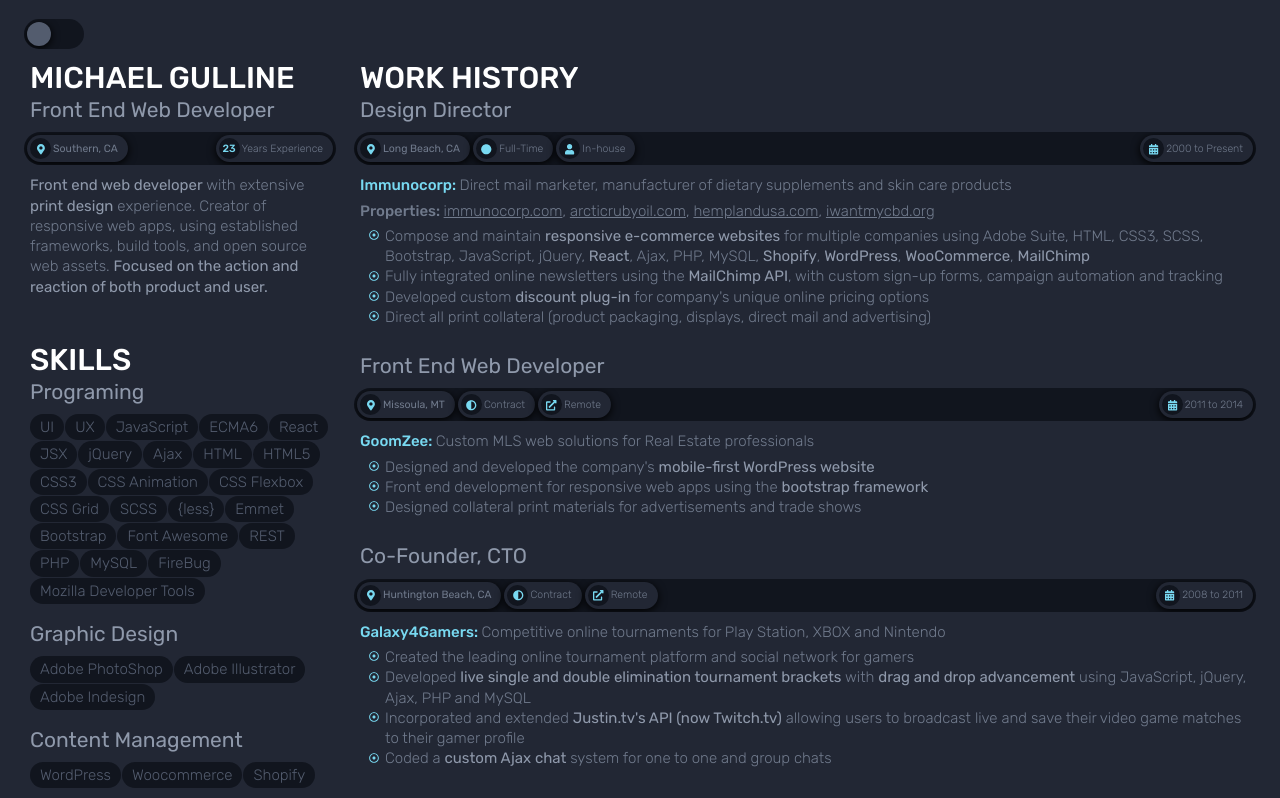
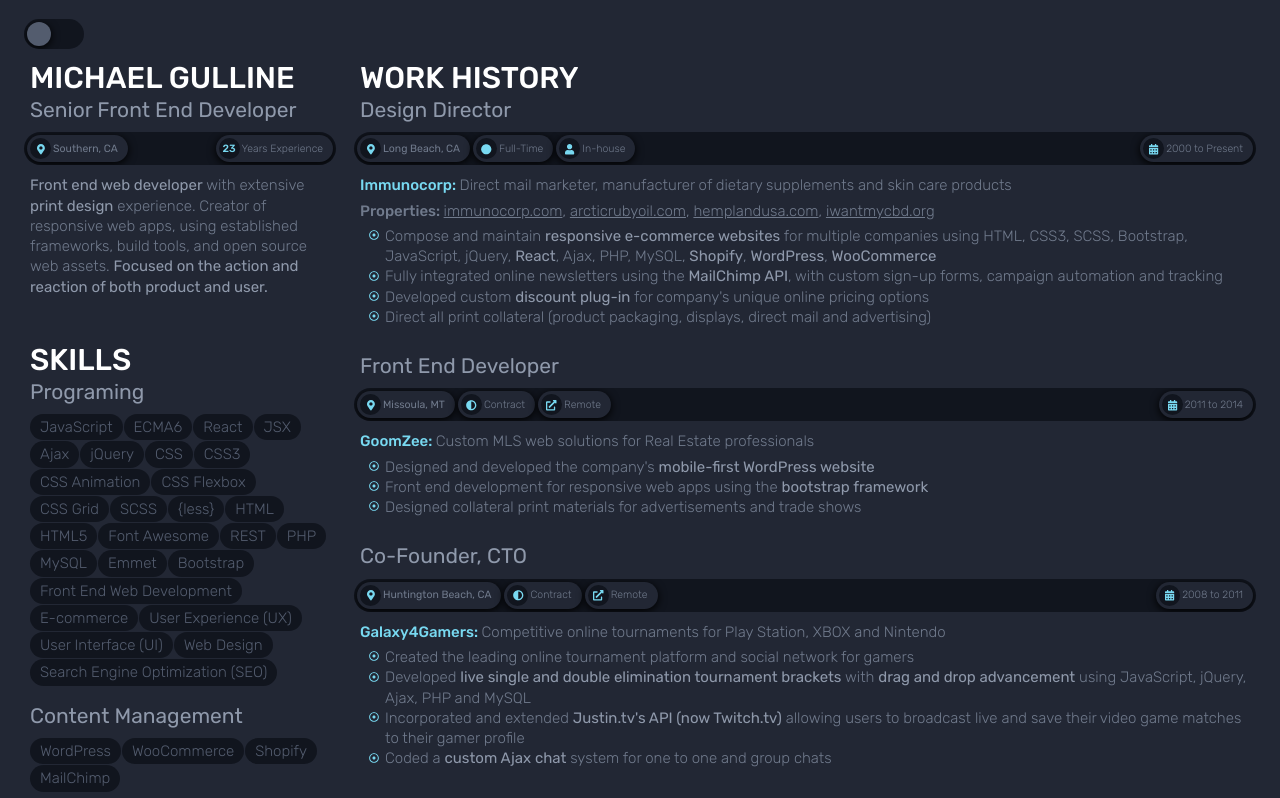
Before and after one commit to mikegulline/resume, a React (Create React App) app: page / in a window 1280 px wide. Shown: the top 798 px of the page. Built offline with nearby package versions, Linux system fonts and the light colour scheme.

Commit message:
updated skills

```diff
--- a/src/data/data.js
+++ b/src/data/data.js
@@ -2,7 +2,7 @@
     info: {
       first: "Michael",
       last: "Gulline",
-      title: "Front End Web Developer",
+      title: "Senior Front End Developer",
       summary:
         "<b>Front end web developer</b> with extensive <b>print design</b> experience. Creator of responsive web apps, using established frameworks, build tools, and open source web assets. <b>Focused on the action and reaction of both product and user.</b>",
       avatar: "",
@@ -92,7 +92,7 @@
         start: "2000",
         end: "Present",
         notes: [
-          "Compose and maintain <b>responsive e-commerce websites</b> for multiple companies using Adobe Suite, HTML, CSS3, SCSS, Bootstrap, JavaScript, jQuery, <b>React</b>, Ajax, PHP, MySQL, <b>Shopify</b>, <b>WordPress</b>, <b>WooCommerce</b>, <b>MailChimp</b>",
+          "Compose and maintain <b>responsive e-commerce websites</b> for multiple companies using HTML, CSS3, SCSS, Bootstrap, JavaScript, jQuery, <b>React</b>, Ajax, PHP, MySQL, <b>Shopify</b>, <b>WordPress</b>, <b>WooCommerce</b>",
           "Fully integrated online newsletters using the <b>MailChimp API</b>, with custom sign-up forms, campaign automation and tracking",
           "Developed custom <b>discount plug-in</b> for company's unique online pricing options",
           "Direct all print collateral (product packaging, displays, direct mail and advertising)"
@@ -113,7 +113,7 @@
         state: "MT",
         onsite: 0,
         website: "",
-        title: "Front End Web Developer",
+        title: "Front End Developer",
         type: "Contract",
         start: "2011",
         end: "2014",
@@ -222,39 +222,16 @@
       [
         "Programing",
         [
-          "UI",
-          "UX",
-          "JavaScript",
-          "ECMA6",
-          "React",
-          "JSX",
-          "jQuery",
-          "Ajax",
-          "HTML",
-          "HTML5",
-          "CSS3",
-          "CSS Animation",
-          "CSS Flexbox",
-          "CSS Grid",
-          "SCSS",
-          "{less}",
-          "Emmet",
-          "Bootstrap",
-          "Font Awesome",
-          "REST",
-          "PHP",
-          "MySQL",
-          "FireBug",
-          "Mozilla Developer Tools"
+          "JavaScript", "ECMA6", "React", "JSX", "Ajax", "jQuery", "CSS", "CSS3", "CSS Animation", "CSS Flexbox", "CSS Grid", "SCSS", "{less}", "HTML", "HTML5", "Font Awesome", "REST", "PHP", "MySQL", "Emmet", "Bootstrap", "Front End Web Development", "E-commerce",  "User Experience (UX)", "User Interface (UI)", "Web Design", "Search Engine Optimization (SEO)"
         ]
       ],
 
-      [
-        "Graphic Design",
-        ["Adobe PhotoShop", "Adobe Illustrator", "Adobe Indesign"]
-      ],
+      // [
+      //   "Graphic Design",
+      //   ["Typography", "Creative Problem Solving", "Creativity Skills", "Graphic Design", "Graphic Arts", "Adobe Creative Suite", "PhotoShop", "Illustrator", "Indesign"]
+      // ],
 
-      ["Content Management", ["WordPress", "Woocommerce", "Shopify"]]
+      ["Content Management", ["WordPress", "WooCommerce", "Shopify", "MailChimp"]]
     ]
   };
 
```
Also changed, not shown: 1 other file (tests, documents, lock files or other folders).
